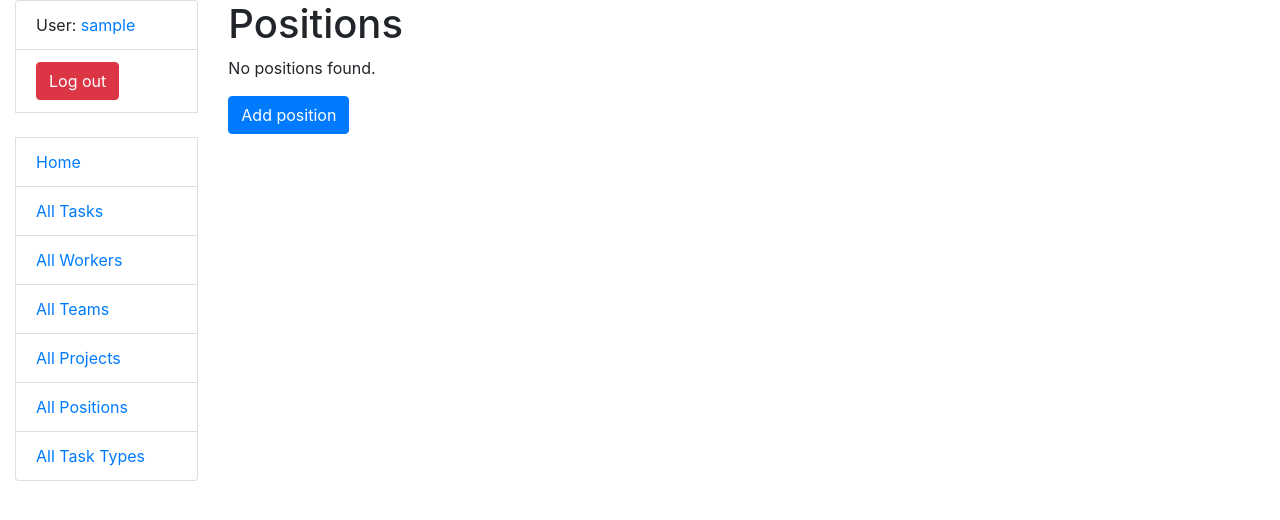
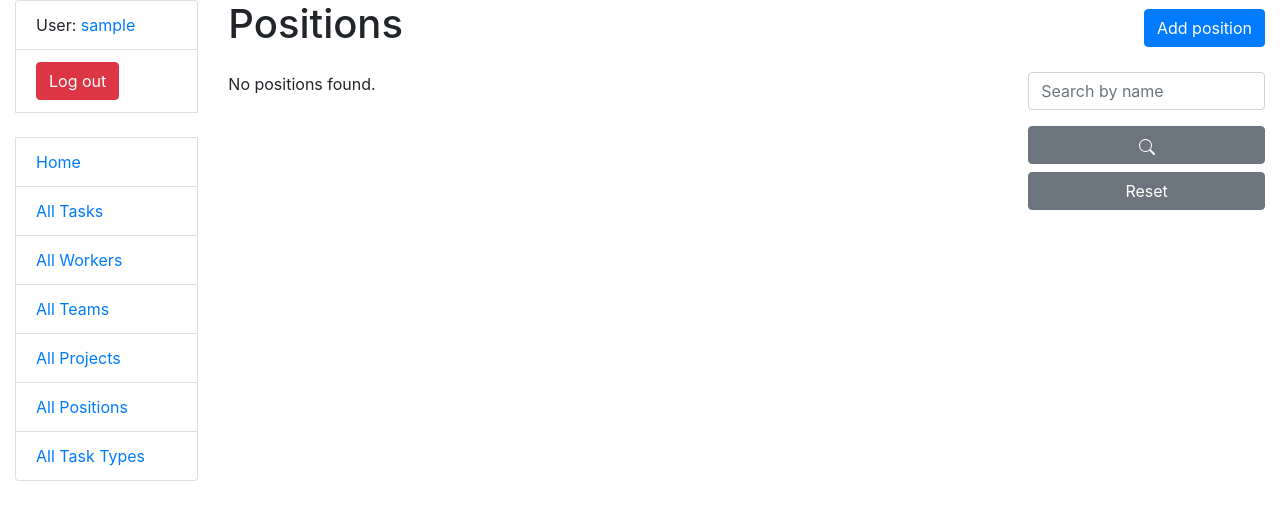
Before and after one commit to OlhaKuzmyn/task-manager, a Django app: page /positions/ in a window 1280 px wide. Shown: the top 520 px of the page. Run offline with Django 5.2, Linux system fonts and the light colour scheme; the visitor is signed in with stand-in values (Sample User, id 1); data that the repository does not hold is empty; some libraries are stand-ins or nearby versions.

Commit message:
changed position_list.html to have rows with boxes

```diff
--- a/templates/position/position_list.html
+++ b/templates/position/position_list.html
@@ -1,27 +1,39 @@
 {% extends "base.html" %}
 
 {% block content %}
+
+  <div class="d-flex justify-content-between align-items-center mb-3">
     <h1>Positions</h1>
+    {% if perms.position.add_position %}
+        <a href="{% url 'position:position-create' %}" class="btn btn-primary">Add position</a>
+    {% endif %}
+  </div>
+
+  <div class="row">
+    <div class="col-md-9">
       {% if position_list %}
-      {% include "includes/search.html" %}
-      <a href="{% url 'position:position-list' %}" class="btn btn-secondary">Reset</a>
-      <ul>
+        <div class="card-deck" style="flex-direction: column;">
           {% for position in position_list %}
-          <li>
-            {{ position.name }}
+            <div class="card mb-3">
+              <div class="card-body">
+                <h5 class="card-title">{{ position.name }}</h5>
                 {% if perms.position.change_position %}
                   <a href="{% url 'position:position-update' pk=position.id %}" class="btn btn-secondary">Edit position</a>
                 {% endif %}
                 {% if perms.position.delete_position %}
                   <a href="{% url 'position:position-delete' pk=position.id %}" class="btn btn-danger">Delete position</a>
                 {% endif %}
-          </li>
+              </div>
+            </div>
           {% endfor %}
-      </ul>
+        </div>
       {% else %}
         <p>No positions found.</p>
       {% endif %}
-    {% if perms.position.add_position %}
-        <a href="{% url 'position:position-create' %}" class="btn btn-primary">Add position</a>
-    {% endif %}
+    </div>
+      <div class="col-md-3">
+        {% include "includes/search.html" %}
+        <a href="{% url 'position:position-list' %}" class="btn btn-secondary btn-block mt-2">Reset</a>
+      </div>
+  </div>
 {% endblock %}
```
Lines whose indentation alone changed are shown as unchanged.
